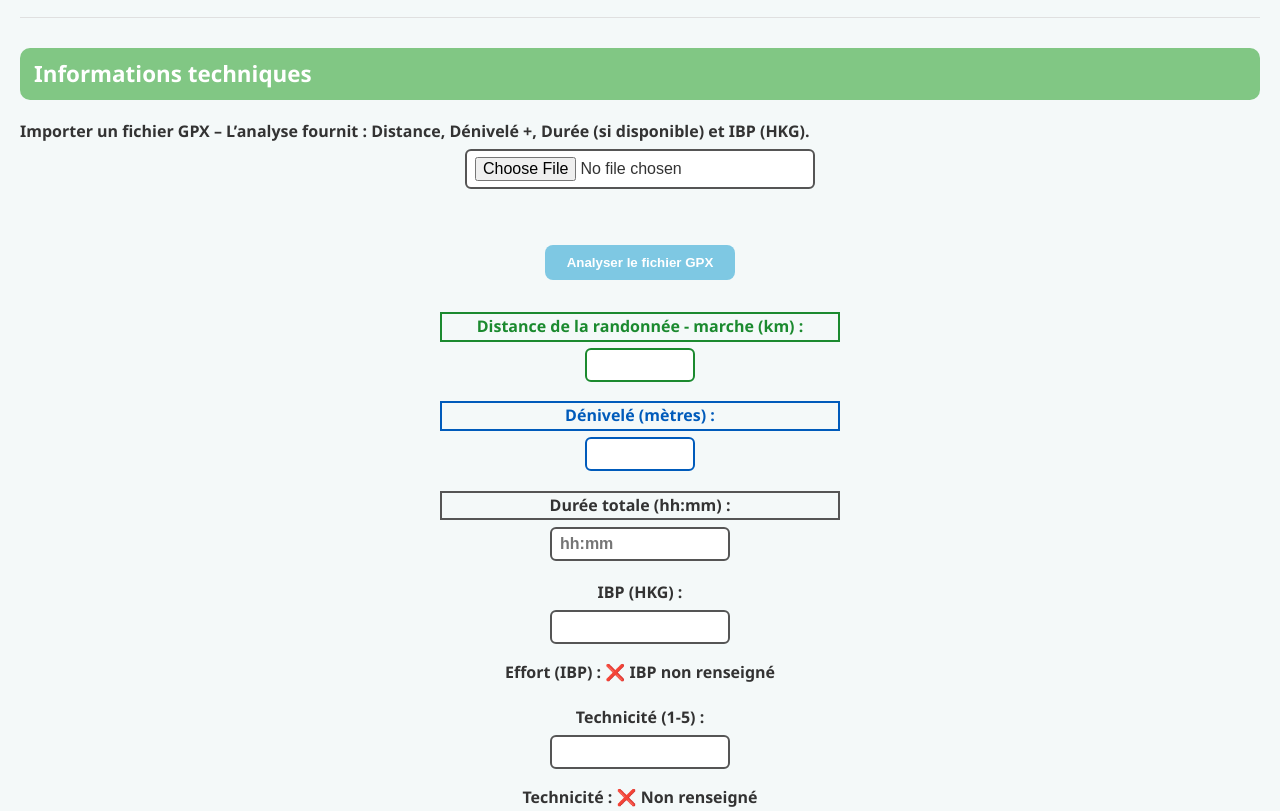
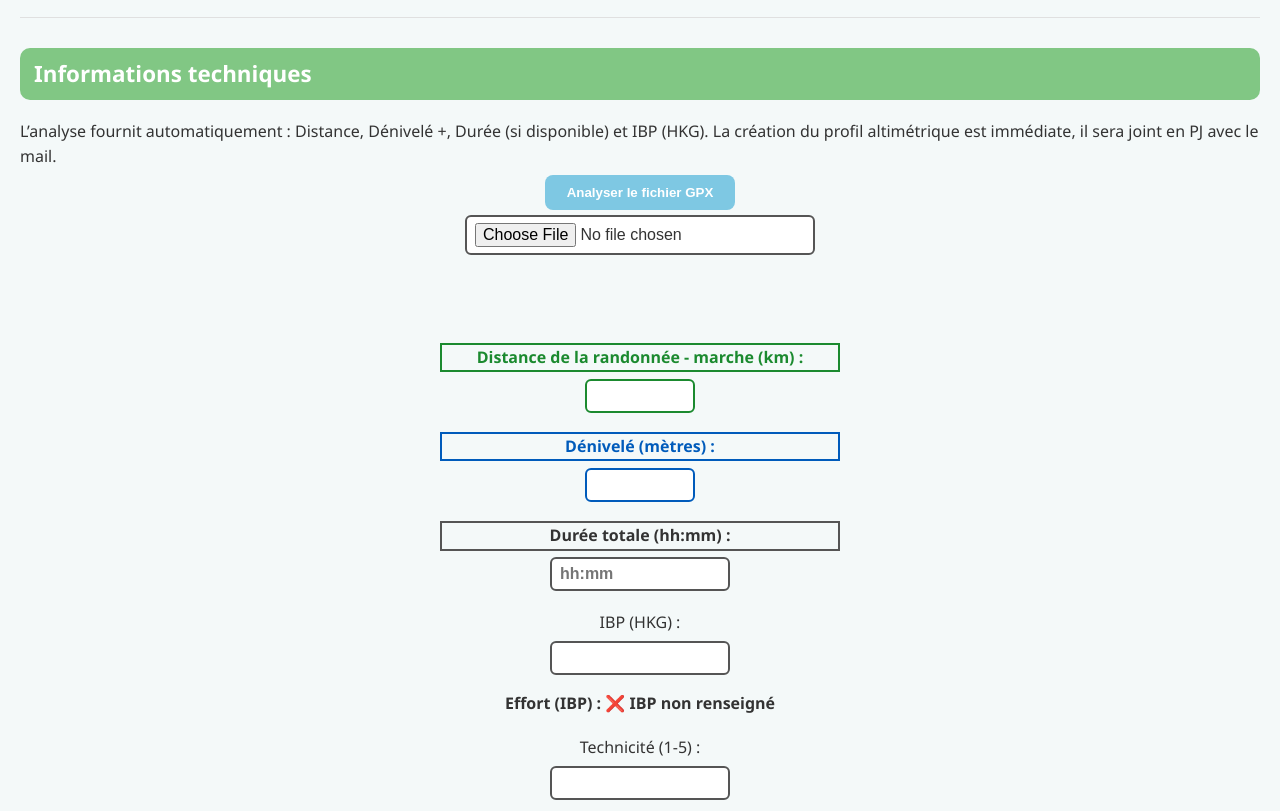
Before and after one commit to dbizcyber/sendpjmail, a website: page index.html in a window 1280 px wide. Shown: the part 1265-2076 px from the top of the page. Drawn offline with nearby package versions, Linux system fonts and the light colour scheme.

Commit message:
Update index.html
retrait du bold pour msges "import gpx"

```diff
--- a/index.html
+++ b/index.html
@@ -544,7 +544,6 @@ label, input{
 
   .bloc-champ label {
     display: block;
-    font-weight: bold;
     margin-bottom: 0.3rem;
   }
 
@@ -620,16 +619,18 @@ label, input{
 <!-- === IMPORT GPX & CALCUL IBP === -->
 <div class="bloc-champ" style="margin-bottom:2rem;">
   <label class="small-label" style="display:block; text-align:left;">
-  Importer un fichier GPX – L’analyse fournit : Distance, Dénivelé +,
+   L’analyse fournit automatiquement : Distance, Dénivelé +,
   Durée (si disponible) et IBP (HKG).
+  La création du profil altimétrique est immédiate, il sera joint en PJ avec le mail.
 </label>
+  <button type="submit">Analyser le fichier GPX</button>
+  </form>
 
   <form enctype="multipart/form-data" id="formuploadajax">
 
     <input type="file" id="file" name="file" accept=".gpx" required>
     <br><br>
-    <button type="submit">Analyser le fichier GPX</button>
-  </form>
+
 
   <p id="gpx-status" style="font-weight:bold;margin-top:8px;"></p>
 </div>
```
